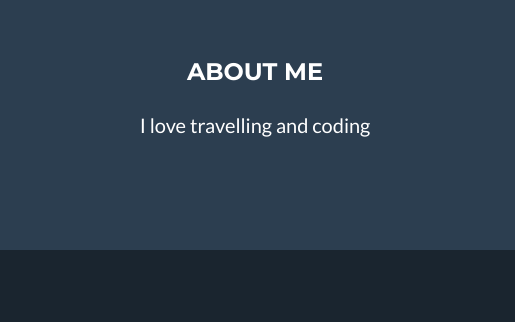
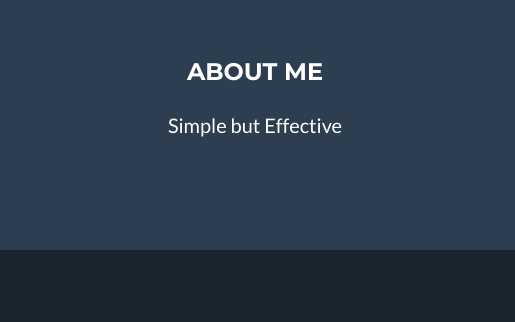
Before and after one commit to personal-website777/personalwebsite, a plain HTML site: page index.html in a window 1280 px wide. Shown: the part 3020-3342 px from the top of the page, 765-1280 px from the left. Drawn offline with nearby package versions, Linux system fonts and the light colour scheme.

Commit message:
Update index.html

```diff
--- a/index.html
+++ b/index.html
@@ -218,7 +218,7 @@
                     <div class="col-lg-4">
                         <h4 class="text-uppercase mb-4">About Me</h4>
                         <p class="lead mb-0">
-                            I love travelling and coding
+                            Simple but Effective
                         </p>
                     </div>
                 </div>
```
